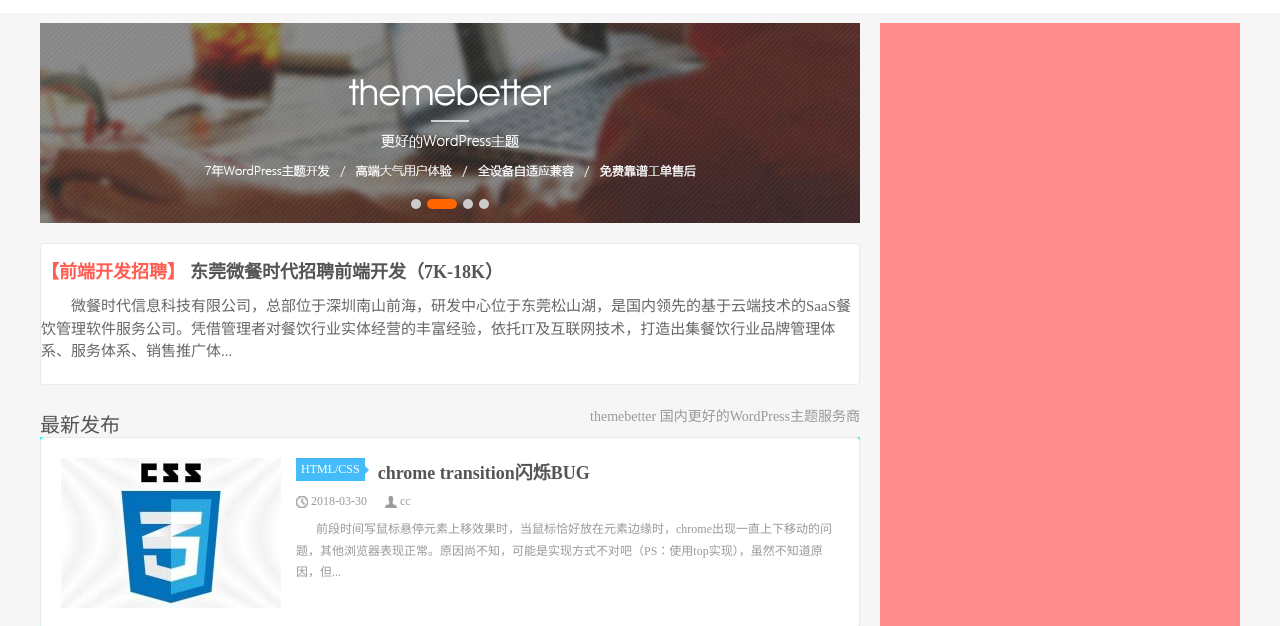
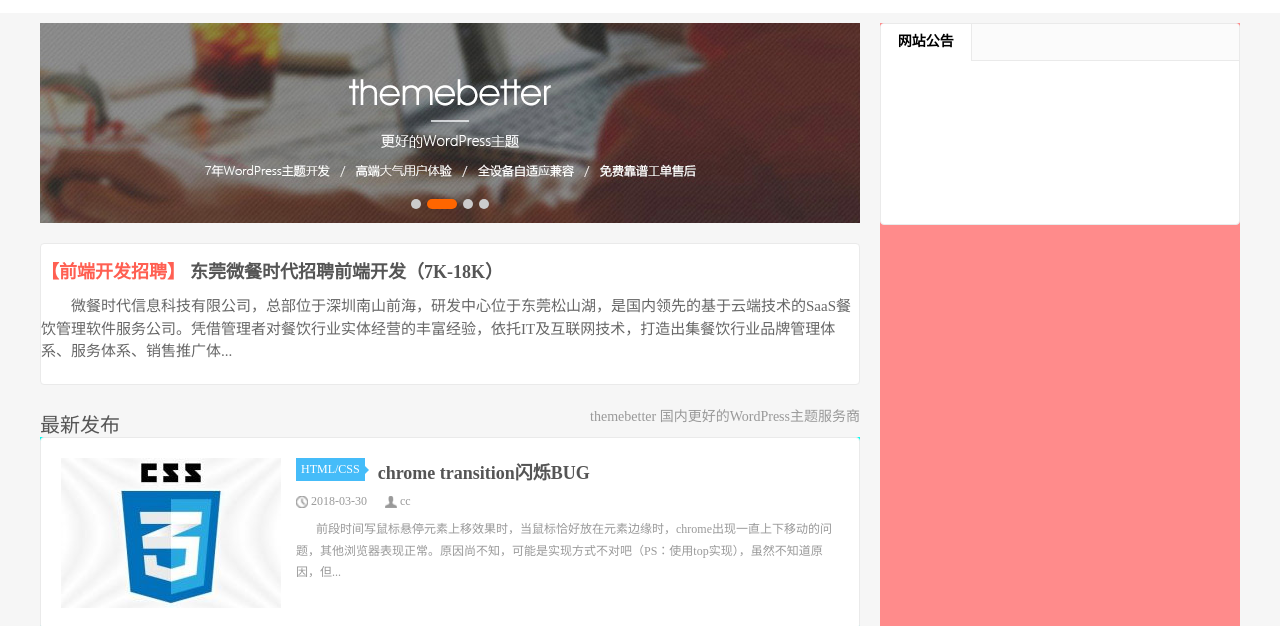
Before and after one commit to caiguowei/web-2, a plain HTML site: page index.html in a window 1280 px wide. Shown: the part 97-723 px from the top of the page. Drawn offline with nearby package versions, Linux system fonts and the light colour scheme.

Commit message:
sidbar-affiche

```diff
--- a/css/master.css
+++ b/css/master.css
@@ -324,14 +324,6 @@ table {
   border: 1px solid #eaeaea;
 }
 
-.moudle-sidbar{
-  float: right;
-  min-height: 900px;
-  background: rgb(255,139,139);
-  width: 360px;
-
-}
-
 .bannar-right .txt-red{
   font-size: 18px;
   color: #ff5f52;
@@ -495,3 +487,40 @@ table {
 .tianqi-red:hover{
   color: #45bcf9;
 }
+
+/* moudle-sidbar start */
+
+.moudle-sidbar{
+  float: right;
+  min-height: 900px;
+  background: rgb(255,139,139);
+  width: 360px;
+
+}
+
+.affiche{
+  height: 200px;
+  margin-bottom: 15px;
+  background-color: #fff;
+  border: 1px solid #eaeaea;
+  border-radius: 4px;
+  overflow: hidden;
+}
+
+.web-affiche{
+  height: 36px;
+  background-color: #fbfbfb;
+  border-bottom: 1px solid #eaeaea;
+
+}
+
+.main-affiche{
+  background-color: #fff;
+  font-weight: bold;
+  border-right: 1px solid #eaeaea;
+  text-align: center;
+  width: 25%;
+  line-height: 36px;
+  font-size: 14px;
+  height: 37px;
+}
--- a/index.html
+++ b/index.html
@@ -283,7 +283,23 @@
           </div>
         </div>
       </div>
-      <div class="moudle-sidbar clearfix"></div>
+
+      <!--  moudle-sidbar start -->
+      <div class="moudle-sidbar clearfix">
+        <div class="affiche">
+          <div class="web-affiche">
+            <div class="main-affiche">网站公告</div>
+          </div>
+          <div class="affiche-content">
+            <a href="" class=""></a>
+            <a href="" class=""></a>
+            <a href="" class=""></a>
+            <a href="" class=""></a>
+            <a href="" class=""></a>
+          </div>
+        </div>
+
+      </div>
     </div>
   </div>
   <!-- 引用 -->
```
